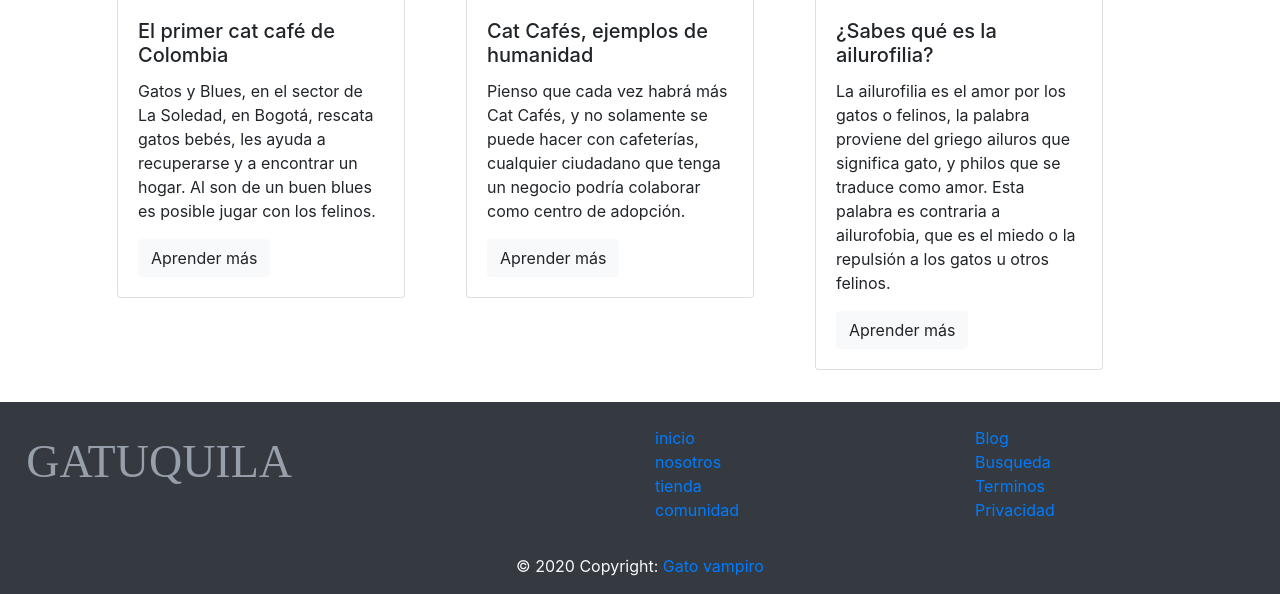
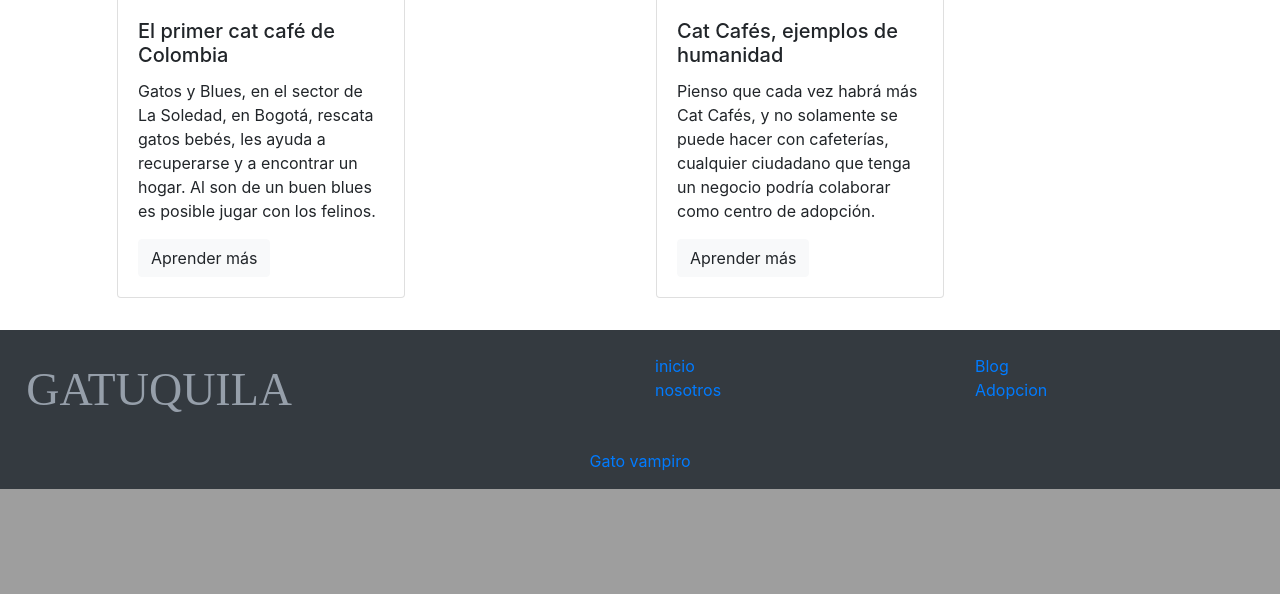
Before and after one commit to msebass1/gatoquila, a Django app: page / in a window 1280 px wide. Shown: the part 1533-2127 px from the top of the page. After the commit the page ends 2022 px from the top, so only its background shows below. Run offline with Django 3.2, Linux system fonts and the light colour scheme; some libraries are stand-ins or nearby versions.

Commit message:
mejora de uso del bootstrap

```diff
--- a/blog/templates/blog/base.html
+++ b/blog/templates/blog/base.html
@@ -15,12 +15,19 @@
 
 	<div class="row  fixed-top " id="topbar">
 		<div class="col-md-1 .d-md-none .d-lg-block">
-
-    </div>
+		</div>
 		<div class="col-md-5 ">
 			<br>
 			<a href="{% url 'index' %}" class="" id="iconh"> Gatuquila</a>
-      <p class="text-secondary">{% block title %}{% endblock %}</p>
+      <div class="d-none d-lg-block">
+        <p class="text-secondary">{% block title %}{% endblock %}</p>
+      </div>
+      <div class="d-lg-none ">
+        <a class=" text-secondary" id="topfont" href="{% url 'blog' %}">Blog  </a>
+        <a class=" text-secondary" id="topfont" href="{% url 'nosotros' %}">Nosotros  </a>
+        <a class=" text-secondary" id="topfont" href="{% url 'adopcion' %}">Adopción  </a>
+        <a href="{% url 'post_new' %}" class=" text-secondary" id="topfont">Contactenos</a>
+      </div>
 		</div>
 		<div class="col-md-6 d-none d-lg-block" id="topspace"  >
 			<a class="text-secondary" id="topfont" href="{% url 'blog' %}">Blog | </a>
@@ -37,87 +44,41 @@
 
 
 	<footer class="page-footer font-small bg-dark text-light pt-4">
-
-  <!-- Footer Links -->
   <div class="container-fluid text-center text-md-left">
-
-    <!-- Grid row -->
     <div class="row">
-
-      <!-- Grid column -->
       <div class="col-md-6 mt-md-0 mt-3">
-
-        <!-- Content -->
         <h5 class="text-uppercase" id="iconh">Gatuquila</h5>
-
-
       </div>
-      <!-- Grid column -->
-
       <hr class="clearfix w-100 d-md-none pb-3">
-
-      <!-- Grid column -->
       <div class="col-md-3 mb-md-0 mb-3">
-
-        <!-- Links -->
-
         <ul class="list-unstyled">
           <li>
-            <a href="#!">inicio</a>
+            <a href="{% url 'index' %}">inicio</a>
           </li>
           <li>
-            <a href="#!">nosotros</a>
+            <a href="{% url 'nosotros' %}">nosotros</a>
+          </li>
+        </ul>
+      </div>
+      <div class="col-md-3 mb-md-0 mb-3">
+        <ul class="list-unstyled">
+          <li>
+            <a href="{% url 'blog' %}">Blog</a>
           </li>
           <li>
-            <a href="#!">tienda</a>
-          </li>
-          <li>
-            <a href="#!">comunidad</a>
+            <a href="{% url 'adopcion' %}">Adopcion</a>
           </li>
         </ul>
+      </div>
+    </div>
+  </div>
 
-      </div>
-      <!-- Grid column -->
-
-      <!-- Grid column -->
-      <div class="col-md-3 mb-md-0 mb-3">
-
-        <!-- Links -->
-
-        <ul class="list-unstyled">
-          <li>
-            <a href="#!">Blog</a>
-          </li>
-          <li>
-            <a href="#!">Busqueda</a>
-          </li>
-          <li>
-            <a href="#!">Terminos</a>
-          </li>
-          <li>
-            <a href="#!">Privacidad</a>
-          </li>
-        </ul>
-
-      </div>
-      <!-- Grid column -->
-
-    </div>
-    <!-- Grid row -->
-
-  </div>
-  <!-- Footer Links -->
-
-  <!-- Copyright -->
-  <div class="footer-copyright text-center py-3">© 2020 Copyright:
-    <a href=""> Gato vampiro</a>
+  <div class="footer-copyright text-center py-3">
+    <a href="https://github.com/msebass1"> Gato vampiro</a>
     <div class="row">
-
 </div>
-  <!-- Copyright -->
 
 </footer>
-<!-- Footer -->
 
 </body>
 </html>
--- a/blog/templates/blog/index.html
+++ b/blog/templates/blog/index.html
@@ -50,7 +50,7 @@ Inicio
 
 <div class="row">
 
-	<div class="col-md-3" id="cardm">
+	<div class="col-md-5" id="cardm">
 		<div class="card" style="width: 18rem;">
 			<img class="d-block w-100" src="https://marvel-live.freetls.fastly.net/canvas/2020/2/010dd752adfa4a2c9cb2a4302d9462c7?quality=95&fake=.png">
 		    <div class="card-body">
@@ -61,7 +61,7 @@ Inicio
 		</div>
 	</div>
 
-	<div class="col-md-3" id="cardm">
+	<div class="col-md-5" id="cardm">
 		<div class="card" style="width: 18rem;">
 		  	<img class="d-block w-100" src="https://marvel-live.freetls.fastly.net/canvas/2020/2/43dcb579083f40a78e50b4d25bae6739?quality=95&fake=.png" alt="Second slide">
 		  <div class="card-body">
@@ -72,16 +72,6 @@ Inicio
 		</div>
 	</div>
 
-	<div class="col-md-3" id="cardm">
-		<div class="card" style="width: 18rem;">
-			<img class="d-block w-100" src="https://marvel-live.freetls.fastly.net/canvas/2020/2/ca8fcc79601d4bc8986b1723be4b05eb?quality=95&fake=.png">
-		    <div class="card-body">
-		    <h5 class="card-title">¿Sabes qué es la ailurofilia?</h5>
-		    <p class="card-text">La ailurofilia es el amor por los gatos o felinos, la palabra proviene del griego ailuros que significa gato, y philos que se traduce como amor. Esta palabra es contraria a ailurofobia, que es el miedo o la repulsión a los gatos u otros felinos.</p>
-		    <a href="#" class="btn btn-light">Aprender más</a>
-		  </div>
-		</div>
-	</div>
 
 </div>
 </div>
```
Also changed, not shown: requirements.txt (+82 -0 lines), 1 other file.
